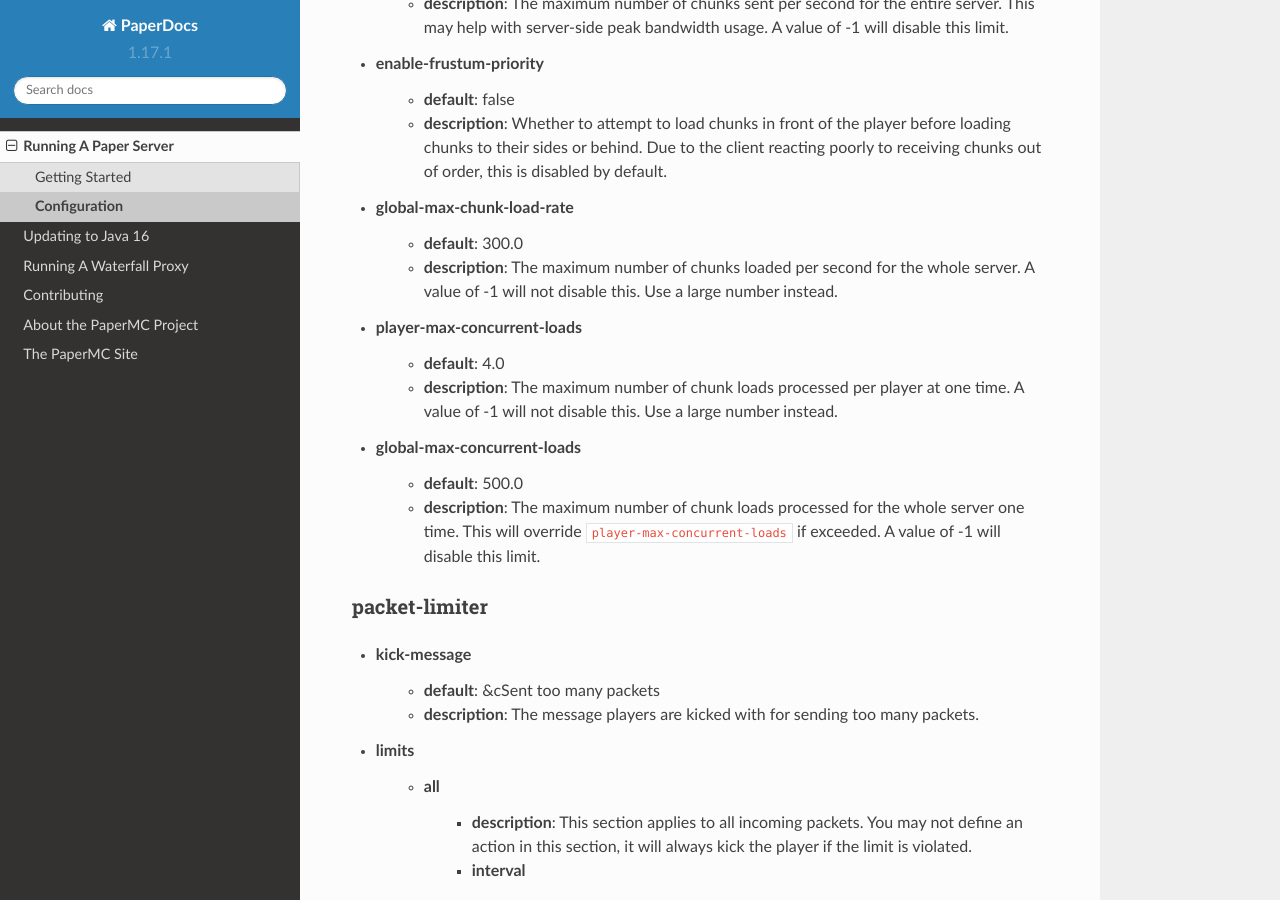
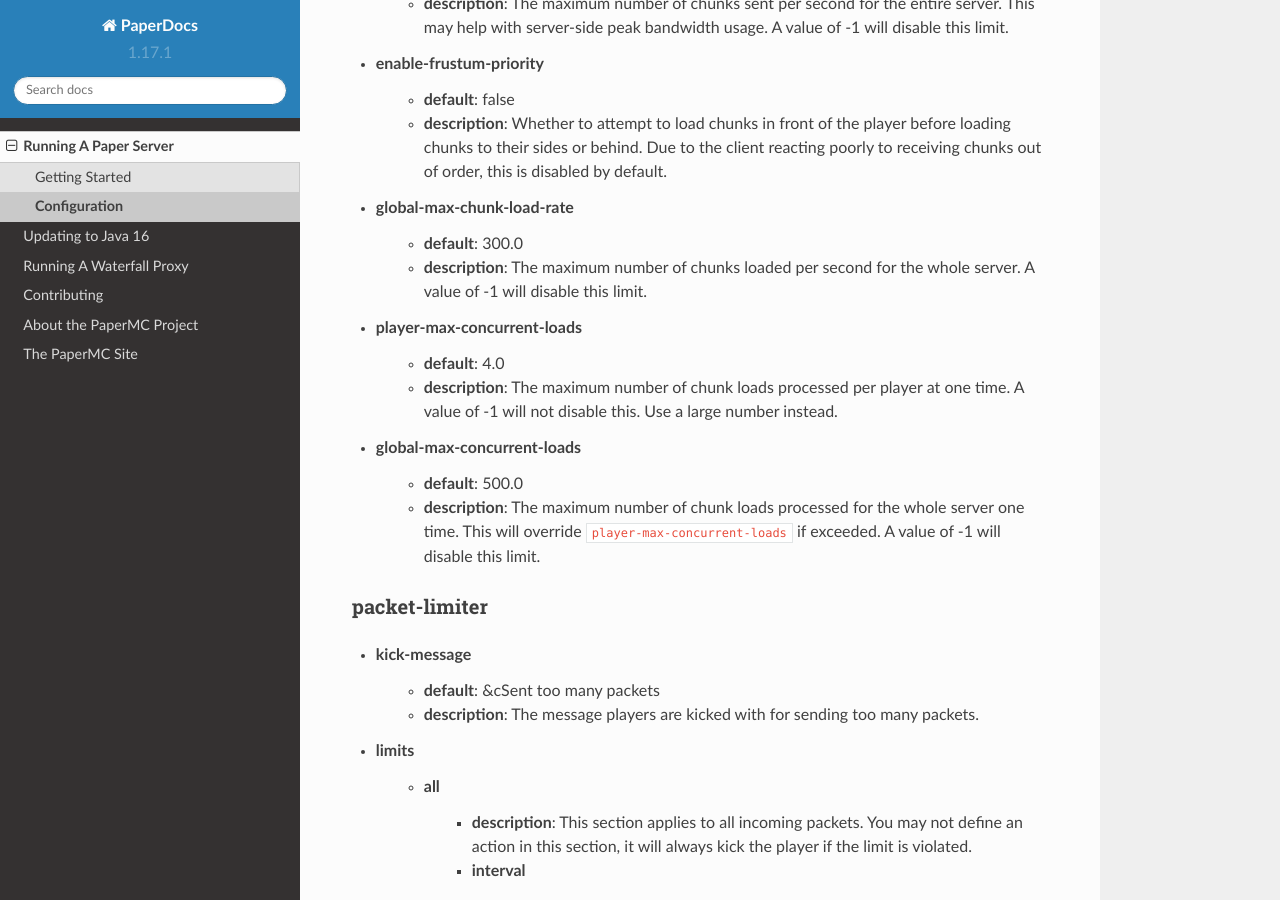
Before and after one commit to PaperMC/PaperDocs, a Sphinx documentation site: the page built from source/server/configuration.rst, in a window 1280 px wide and 900 px high, scrolled down 8943 px. Built offline with Sphinx 7.4.7 and the Read the Docs theme 2.0.0, drawn with Linux system fonts in a browser that asks for light colours.

Commit message:
document unlimited chunk load rate

```diff
--- a/source/server/configuration.rst
+++ b/source/server/configuration.rst
@@ -388,7 +388,7 @@
 * global-max-chunk-load-rate
     - **default**: 300.0
     - **description**: The maximum number of chunks loaded per second for the whole server. A
-      value of -1 will not disable this. Use a large number instead.
+      value of -1 will disable this limit.
 * player-max-concurrent-loads
     - **default**: 4.0
     - **description**: The maximum number of chunk loads processed per player at one time.
```
